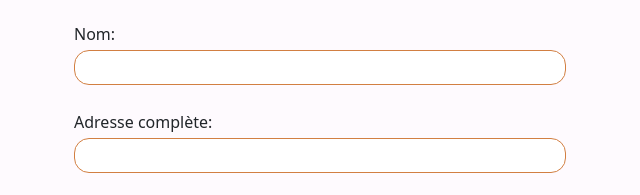
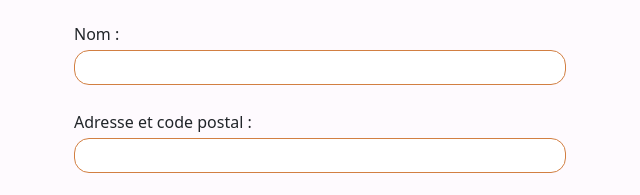
Before and after one commit to hekecik/HavaEkecik_5_09072021, a plain HTML site: page front-end/panier.html in a window 1280 px wide. Shown: the part 1080-1275 px from the top of the page, 320-960 px from the left. Drawn offline with nearby package versions, Linux system fonts and the light colour scheme.

Commit message:
petite modification form

```diff
--- a/front-end/panier.html
+++ b/front-end/panier.html
@@ -55,27 +55,27 @@
                         <h3>Coordonnées</h3>
                         <form method="get" class="cart__order__form">
                             <div class="cart__order__form__question firstName-container">
-                                <label for="firstName">Prénom: </label>
+                                <label for="firstName">Prénom : </label>
                                 <input type="text" name="firstName" id="firstName" required>
                                 <span></span>
                             </div>
                             <div class="cart__order__form__question lastName-container">
-                                <label for="lastName">Nom: </label>
+                                <label for="lastName">Nom : </label>
                                 <input type="text" name="lastName" id="lastName" required>
                                 <span></span>
                             </div>
                             <div class="cart__order__form__question address-container">
-                                <label for="address">Adresse complète: </label>
+                                <label for="address">Adresse et code postal : </label>
                                 <input type="text" name="address" id="address" required>
                                 <span></span>
                             </div>
                             <div class="cart__order__form__question city-container">
-                                <label for="city">Ville: </label>
+                                <label for="city">Ville : </label>
                                 <input type="text" name="city" id="city" required>
                                 <span></span>
                             </div>
                             <div class="cart__order__form__question email-container">
-                                <label for="email">Email: </label>
+                                <label for="email">Email : </label>
                                 <input type="email" name="email" id="email" required>
                                 <span></span>
                             </div>
```
